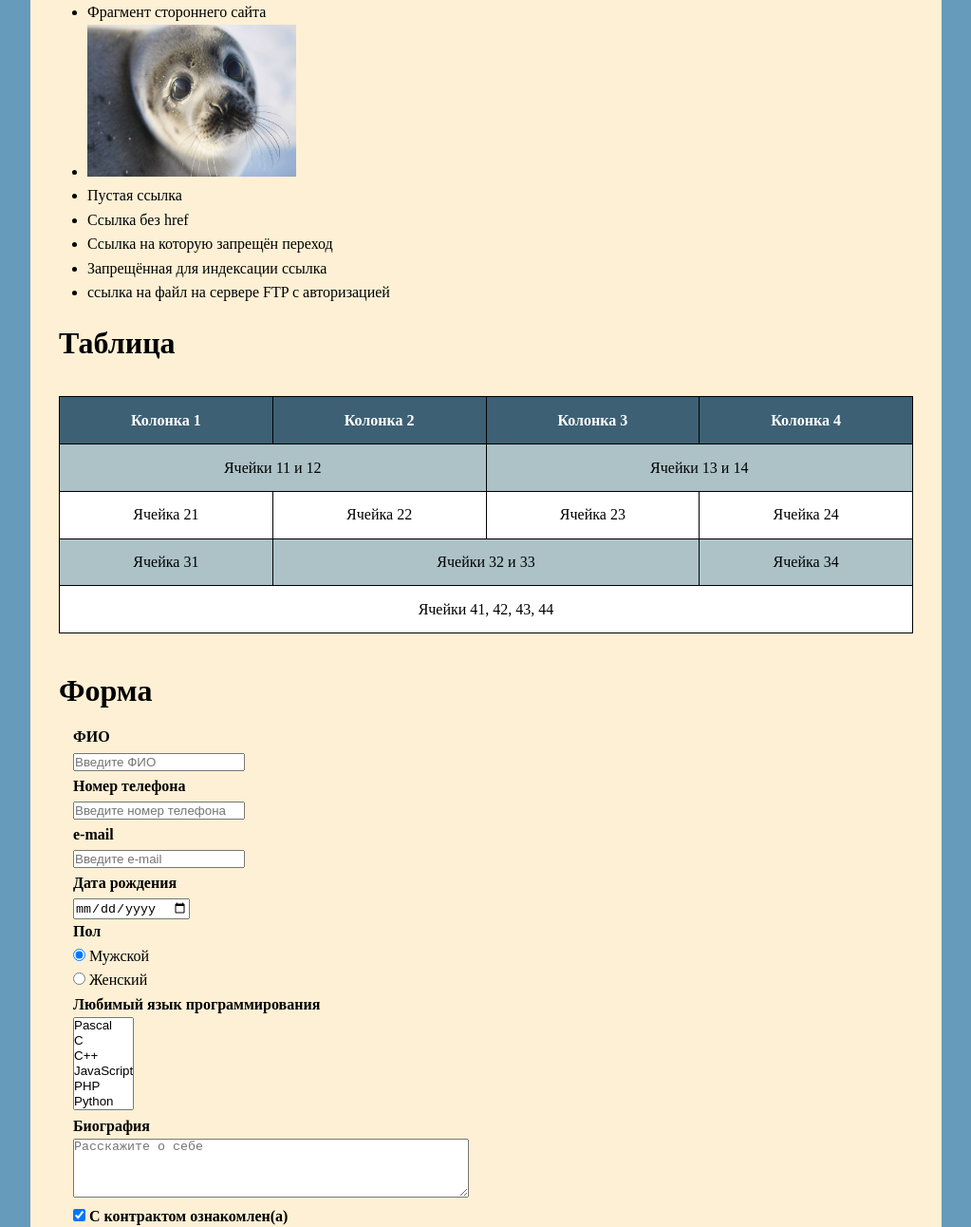
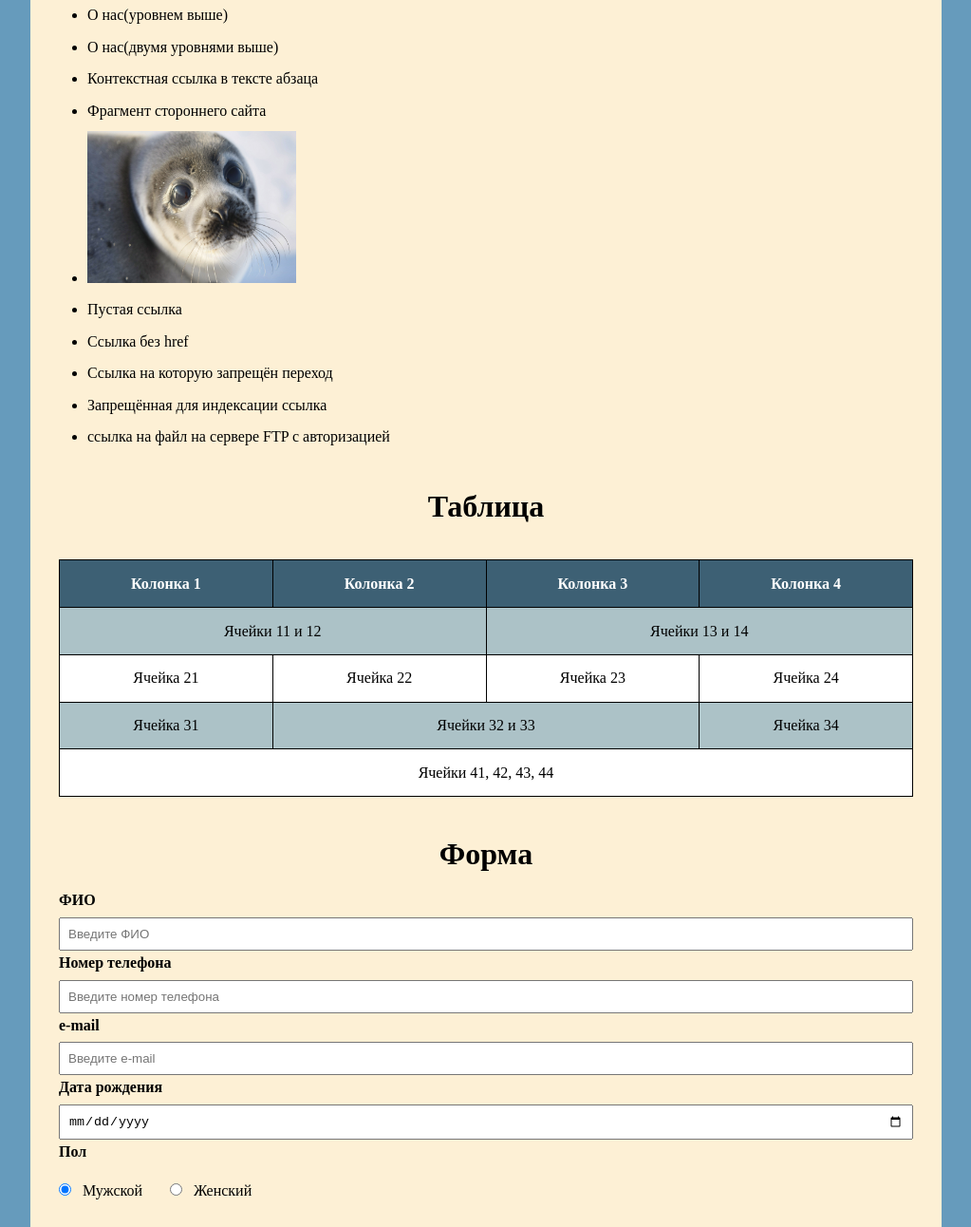
Before and after one commit to cutiiegu/web2.github.io, a plain HTML site: page index.html in a window 1280 px wide. Shown: the part 801-2093 px from the top of the page at 95% size, without its empty margins (128-1151 px from the left). Drawn offline with Linux system fonts and the light colour scheme.

Commit message:
Add files via upload

```diff
--- a/index.html
+++ b/index.html
@@ -94,11 +94,9 @@
                 </label><br>
 
                 <label><strong>Пол</strong><br></label>
-                <div>
+                <div id = "p">
                     <input name="radio-group-1" type="radio" id="male" checked="checked">
                     <label for="male">Мужской</label>
-                </div>
-                <div>
                     <input name="radio-group-1" type="radio" id="female">
                     <label for="female">Женский</label>
                 </div>
--- a/style.css
+++ b/style.css
@@ -5,6 +5,7 @@
 }
 h1 {
     padding: 15px 0 10px;
+    text-align: center;
 }
 header {
     background-color: #003049;
@@ -54,6 +55,10 @@ body {
 }
 ul {
     margin-left: 30px;
+    margin-bottom: 20px;
+}
+ul li {
+    margin-bottom: 8px;
 }
 ul li a {
     color:black;
@@ -86,8 +91,24 @@ ul li a:hover {
 #table tr:nth-child(odd) {
     background-color: rgb(255, 255, 255);
 }
-#form {
-    margin-left: 15px;
+#form label {
+    margin-bottom: 15px;
+}
+#form input, #form select, #form textarea {
+    width: 100%;
+    padding: 8px;
+    margin-top: 5px;
+}
+#p {
+    margin: 15px 0;
+}
+#p label {
+    display: inline-block;
+    margin-right: 25px;
+}
+#p input[type="radio"] {
+    width: auto;
+    margin: 0 8px 0 0;
 }
 footer {
     background-color: #003049;
```
